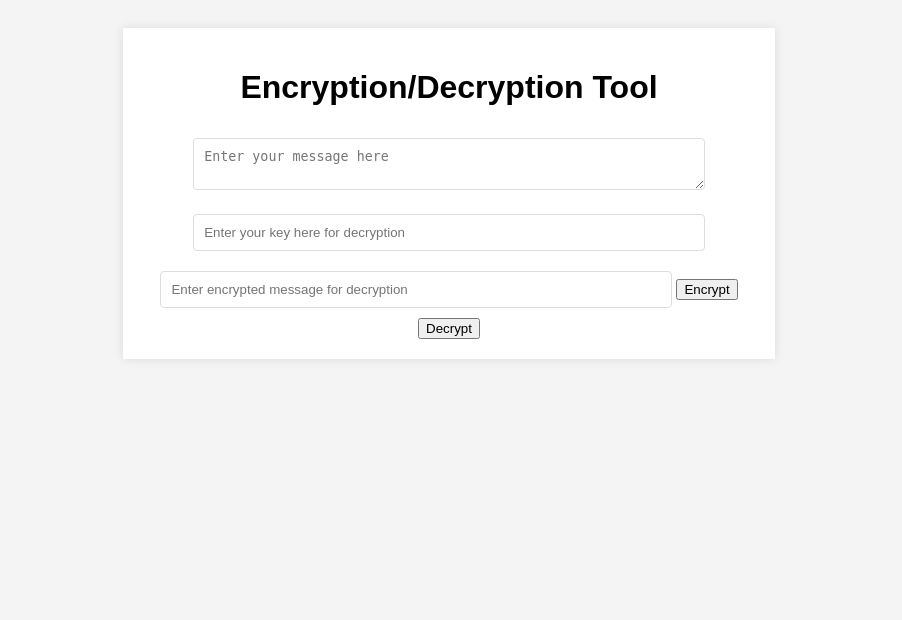
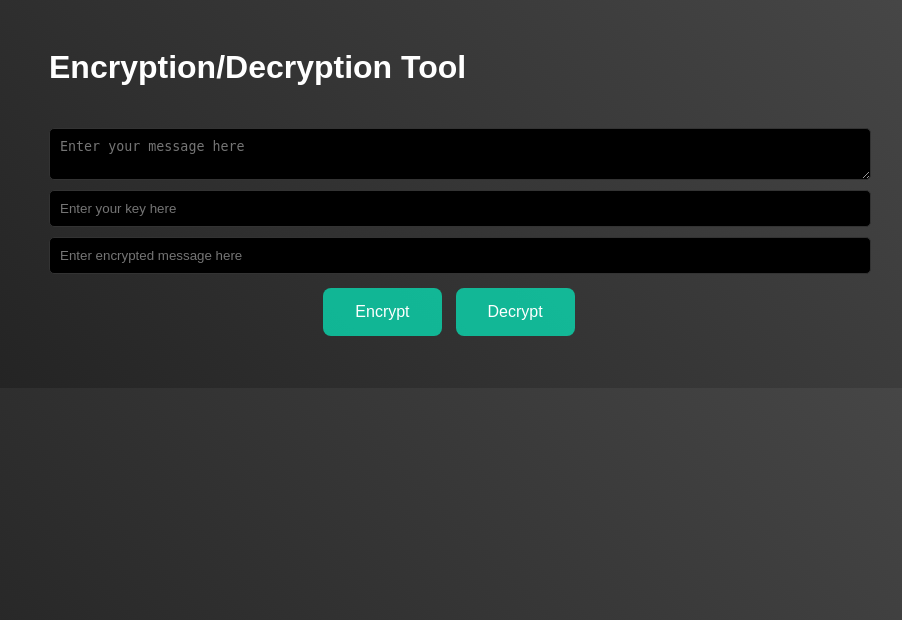
Before and after one commit to A-n-c-h-a-l/EncryptionDecryptionTool, a Flask app: page / in a window 1280 px wide. Shown: the top 620 px of the page, without its empty margins (191-1093 px from the left). Run offline with Flask 3, Linux system fonts and the light colour scheme.

Commit message:
changed style and format

```diff
--- a/static/style.css
+++ b/static/style.css
@@ -1,35 +1,92 @@
 body {
-    font-family: Arial, sans-serif;
-    background-color: #f4f4f4;
-    text-align: center;
+    background: linear-gradient(45deg, #1f1f1f, #4b4b4b);
+    color: #fff;
+    font-family: 'Arial', sans-serif;
     padding: 20px;
 }
 
 .container {
-    background-color: white;
-    margin: auto;
-    width: 50%;
-    padding: 20px;
-    box-shadow: 0 0 10px rgba(0, 0, 0, 0.1);
+    max-width: 800px;
+    margin: 0 auto;
+    display: flex;
+    flex-direction: column;
+    gap: 20px;
 }
 
-textarea, input[type="text"] {
-    width: 80%;
-    padding: 10px;
-    margin: 10px 0;
-    border: 1px solid #ddd;
-    border-radius: 4px;
+.form-layout .input-group {
+    display: flex;
+    flex-direction: column;
+    gap: 10px;
 }
 
-button {
-    padding: 10px 20px;
-    border: none;
-    border-radius: 4px;
-    background-color: #007bff;
-    color: white;
-    cursor: pointer;
+.text-input {
+    width: 100%;
+    padding: 10px;
+    margin-bottom: 10px;
+    border-radius: 5px;
+    border: 1px solid #333;
+    background-color: #000;
+    color: #fff;
 }
 
-button:hover {
-    background-color: #0056b3;
+.button-group {
+    display: flex;
+    gap: 10px;
+    justify-content: center;
 }
+
+.button {
+    background-color: #00ffcca5;
+    border: none;
+    color: white;
+    padding: 15px 32px;
+    text-align: center;
+    text-decoration: none;
+    display: inline-block;
+    font-size: 16px;
+    margin: 4px 2px;
+    cursor: pointer;
+    border-radius: 8px;
+    transition: background-color 0.3s ease, color 0.3s ease;
+}
+
+.button:hover {
+    background-color: #008f99;
+}
+
+.output-messages {
+    display: flex;
+    flex-direction: column;
+    gap: 10px;
+}
+
+.message-box {
+    background: rgba(255, 255, 255, 0.1);
+    border-radius: 10px;
+    padding: 20px;
+    box-shadow: 0 0 15px rgba(0, 255, 255, 0.5);
+    word-wrap: break-word;
+}
+
+.copied-button {
+    background-color: rgba(0, 100, 0, 0.7); /* Cool green effect with transparency */
+    color: white;
+    /* Preserve rounded corners if present */
+    border-radius: 5px;
+    /* Transition for smooth effect */
+    transition: background-color 0.3s ease, color 0.3s ease;
+}
+.copy-effect {
+    animation: copy-animation 0.5s ease forwards;
+}
+
+@keyframes copy-animation {
+    0% {
+        background-color: #00ffcc;
+        color: #000;
+    }
+    100% {
+        background-color: rgba(0, 100, 0, 0.7);
+        color: white;
+    }
+}
--- a/templates/index.html
+++ b/templates/index.html
@@ -5,25 +5,58 @@
     <meta name="viewport" content="width=device-width, initial-scale=1.0">
     <title>Encryption Tool</title>
     <link rel="stylesheet" href="/static/style.css">
+    <script>
+        // Function to copy text to clipboard
+        function copyToClipboard(content, button) {
+            navigator.clipboard.writeText(content).then(function() {
+                // Change the button text to 'Copied'
+                button.textContent = 'Copied [encrypted message/key]';
+                // Add class for the animation effect
+                button.classList.add('copy-effect');
+            }).catch(function(error) {
+                // In case of an error
+                button.textContent = 'Failed to copy';
+                // You can define and add an 'error-button' class in your CSS for error state
+                button.classList.add('error-button');
+            });
+        }
+    </script>
 </head>
 <body>
     <div class="container">
         <h1>Encryption/Decryption Tool</h1>
-        <form action="/" method="post">
-            <textarea name="message" placeholder="Enter your message here"></textarea>
-            <input type="text" name="key" placeholder="Enter your key here for decryption">
-            <input type="text" name="encrypted_message" placeholder="Enter encrypted message for decryption">
-            <input type="submit" name="operation" value="Encrypt">
-            <input type="submit" name="operation" value="Decrypt">
+        <form action="/" method="post" class="form-layout">
+            <div class="input-group">
+                <textarea class="text-input" name="message" placeholder="Enter your message here"></textarea>
+            </div>
+            <div class="input-group">
+                <input class="text-input" type="text" name="key" placeholder="Enter your key here">
+            </div>
+            <div class="input-group">
+                <input class="text-input" type="text" name="encrypted_message" placeholder="Enter encrypted message here">
+            </div>
+            <div class="button-group">
+                <input class="button" type="submit" name="operation" value="Encrypt">
+                <input class="button" type="submit" name="operation" value="Decrypt">
+            </div>
         </form>
-        {% if encrypted_message %}
-            <p>Encrypted Message: {{ encrypted_message }}</p>
-            <p>Key: {{ key }}</p>
-        {% elif decrypted_message %}
-            <p>Decrypted Message: {{ decrypted_message }}</p>
-        {% elif error %}
-            <p>Error: {{ error }}</p>
-        {% endif %}
+        <div class="output-messages">
+            {% if encrypted_message %}
+                <div class="message-box">
+                    <p>Encrypted Message: <span id="encryptedMsgContent">{{ encrypted_message }}</span></p>
+                    <button class="button" onclick="copyToClipboard(document.getElementById('encryptedMsgContent').innerText, this)">Copy Message</button>
+                    <p>Key: <span id="keyContent">{{ key }}</span></p>
+                    <button class="button" onclick="copyToClipboard(document.getElementById('keyContent').innerText, this)">Copy Key</button>
+                </div>
+            {% elif decrypted_message %}
+                <div class="message-box">
+                    <p>Decrypted Message: <span id="decryptedMsgContent">{{ decrypted_message }}</span></p>
+                    <button class="button" onclick="copyToClipboard(document.getElementById('decryptedMsgContent').innerText, this)">Copy Message</button>
+                </div>
+            {% elif error %}
+                <!-- ...error message display... -->
+            {% endif %}
+        </div>
     </div>
 </body>
 </html>
```
